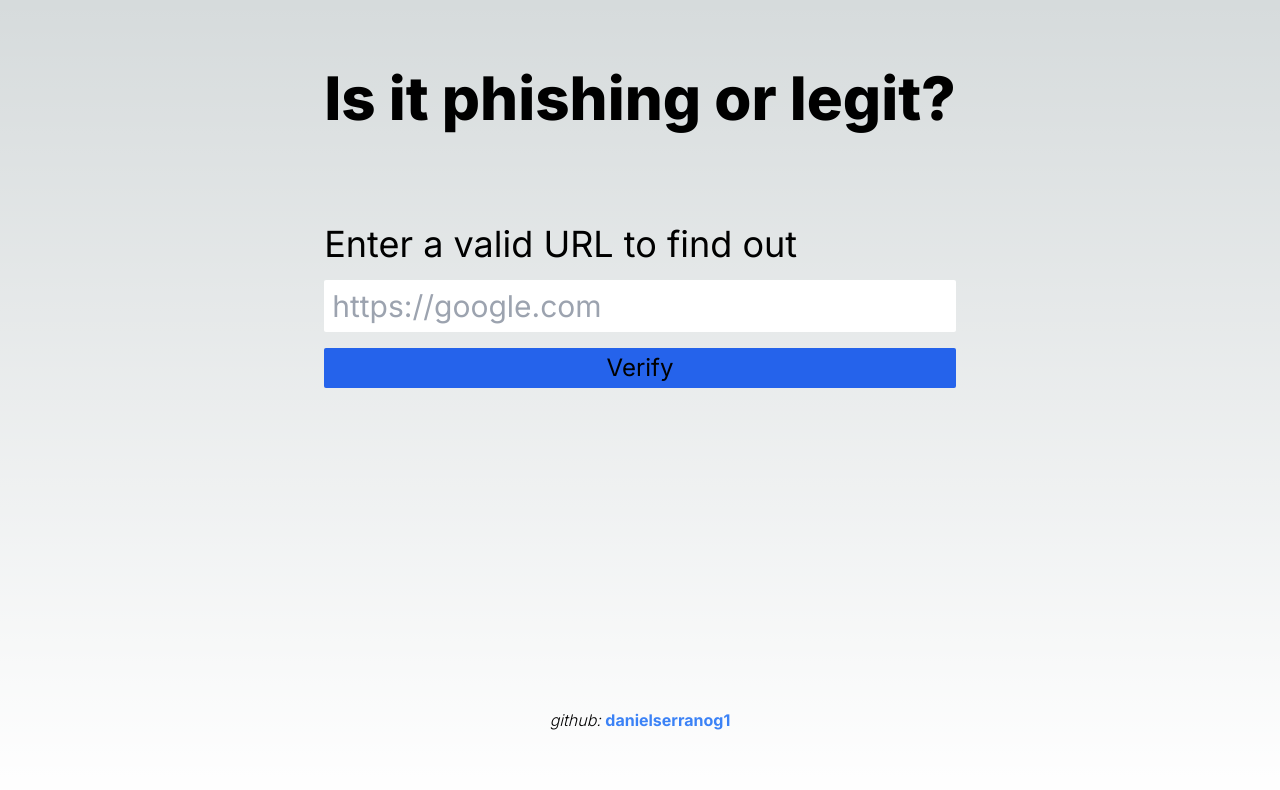
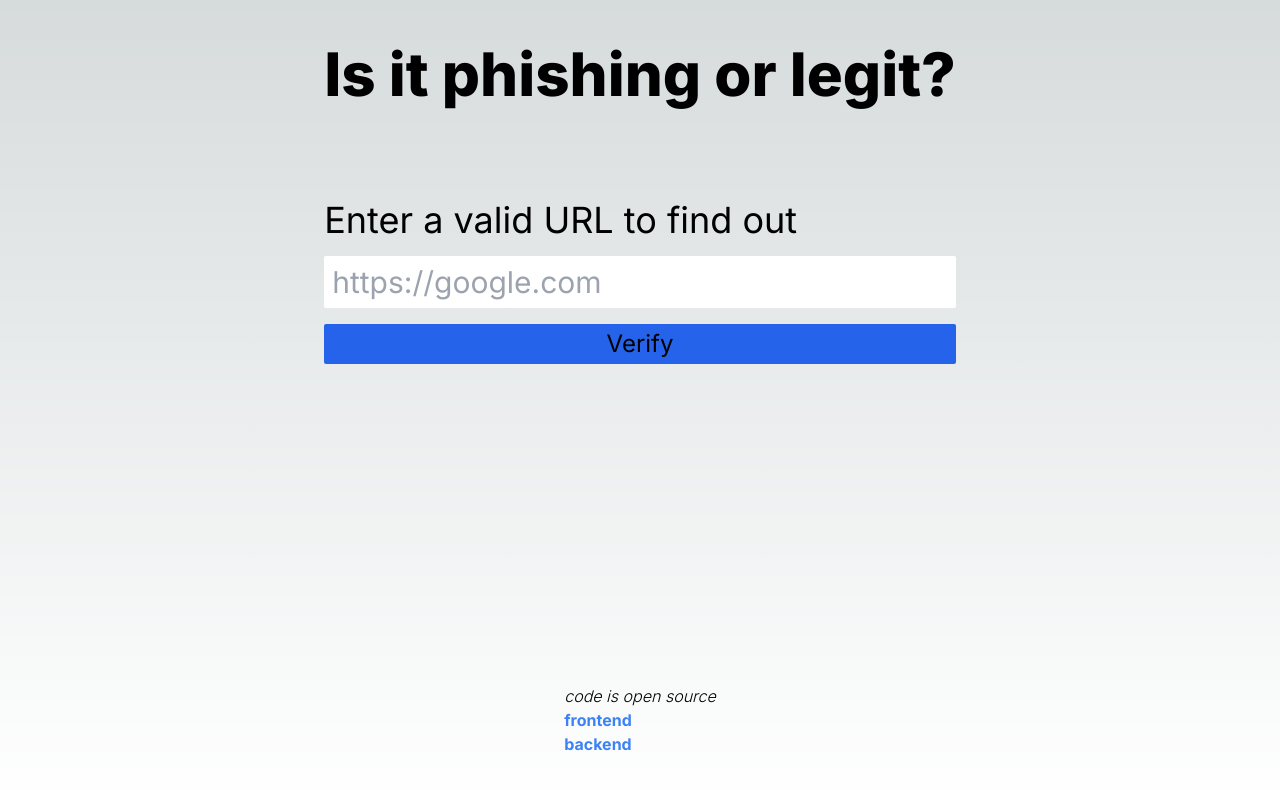
Before and after one commit to dserranog1/phising-ml-front, a Next.js app: page / in a window 1280 px wide. Shown: the top 790 px of the page. Built offline with nearby package versions, Linux system fonts and the light colour scheme.

Commit message:
feat: finish up some styles

```diff
--- a/src/app/page.tsx
+++ b/src/app/page.tsx
@@ -35,10 +35,12 @@ export default function Home() {
         }
         setErrCode(res.status)
         setFail(true)
+        setSucess(false)
       } else if (res.status == 200) {
         // toggle success board
         setData( await res.json() as Prediction)
         setSucess(true);
+        setFail(false)
       } else {
         //TODO: handle this case
         console.log("Unknown response", res.status);
@@ -75,13 +77,24 @@ export default function Home() {
       {fail && <FailedRequest message={errMessage} code={errCode} />}
       <footer className="mt-48">
         <p>
-          <span className="font-light italic">github:</span>{" "}
+          <span className="font-light italic">code is open source</span>{" "}
+        </p>
+        <p>
           <a
-            href="https://github.com/dserranog1"
+            href="https://github.com/dserranog1/phising-ml-front"
             target="_blank"
             className="font-bold text-blue-500"
           >
-            danielserranog1
+            frontend
+          </a>
+        </p>
+        <p>
+          <a
+            href="https://github.com/dserranog1/phishing-ml"
+            target="_blank"
+            className="font-bold text-blue-500"
+          >
+            backend
           </a>
         </p>
       </footer>
--- a/src/components/SuccessfulRequest.tsx
+++ b/src/components/SuccessfulRequest.tsx
@@ -9,11 +9,21 @@ const SuccessfulRequest: FC<Props> = ({ data }) => {
   return (
     <div>
       {data && (
-        <div>
-          <p>Our model has determined that</p>
-          <p>{data.url}</p>
-          <p>is a {data.is_phising === 0 ? "legitimate" : "phising"} site</p>
-          <p>It is {data.probability.toFixed(3)}% probable that is a phising site.</p>
+        <div className="text-xl">
+          <p className="text-center italic font-extrabold">{data.url}</p>
+          <p>
+            is a{" "}
+            {data.is_phising === 0 ? (
+              <span className="font-extrabold text-green-500">legitimate</span>
+            ) : (
+              <span className="font extrabold text-red-500">phising</span>
+            )}{" "}
+            site
+          </p>
+          <p>
+            It is {data.probability.toFixed(2)}% probable that it is a phising
+            site.
+          </p>
         </div>
       )}
     </div>
```
